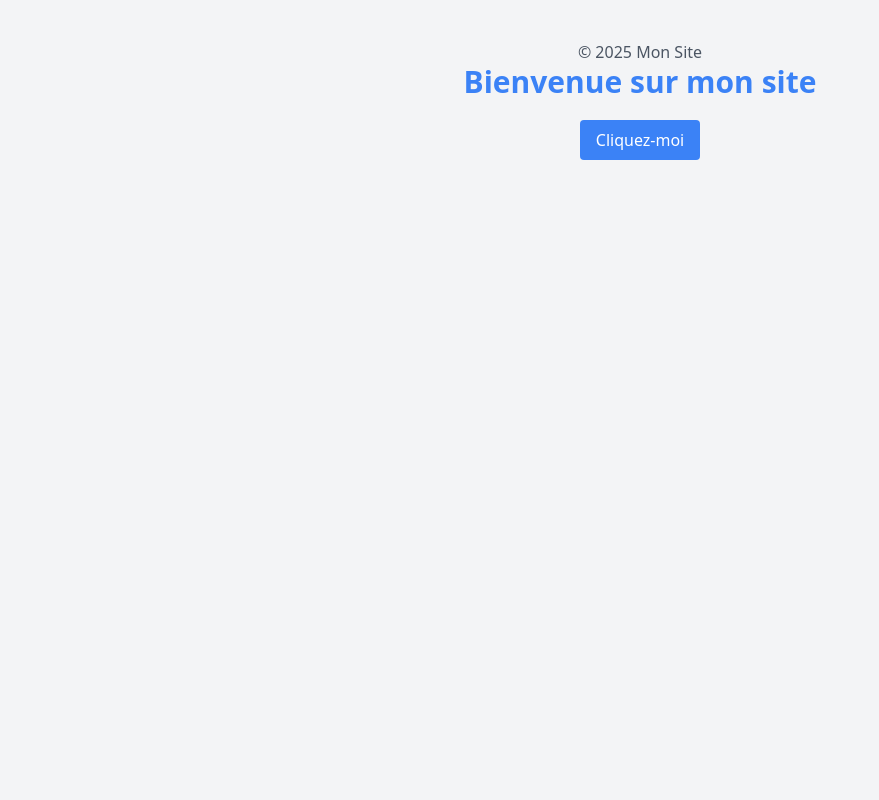
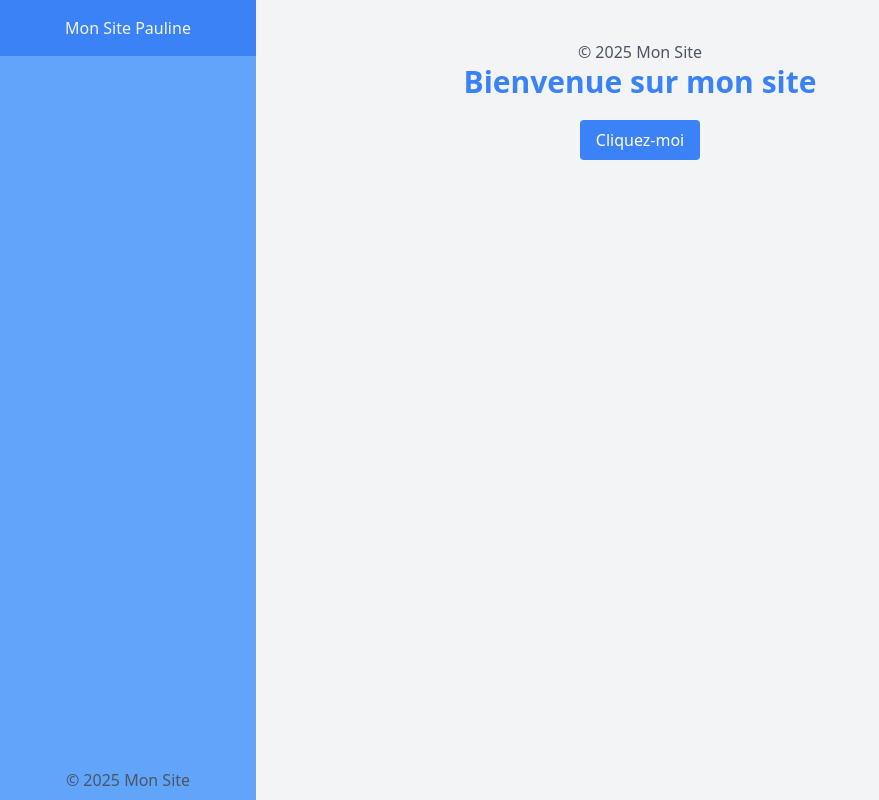
Before and after one commit to PaulineDeVittori/TP1-DevOps, a plain HTML site: page index.html in a window 1280 px wide. Shown: the whole page, without its empty margins (0-879 px from the left). Drawn offline with nearby package versions, Linux system fonts and the light colour scheme.

Commit message:
creation du menu

```diff
--- a/index.html
+++ b/index.html
@@ -12,5 +12,17 @@
         <button class="mt-5 px-4 py-2 bg-blue-500 text-white rounded">
             Cliquez-moi
         </button>
+        <aside class="fixed top-0 left-0 w-64 h-full bg-blue-400 text-gray-100">
+            <div class="flex flex-col h-full">
+                <div class="p-4 bg-blue-500">
+                    Mon Site Pauline
+                </div>
+                <nav class="mt-10 flex-grow">
+
+                </nav>
+
+                <div class="mb-2 text-gray-600">&#169; 2025 Mon Site</div>
+            </div>
+         </aside>
     </body>
 </html>
```
